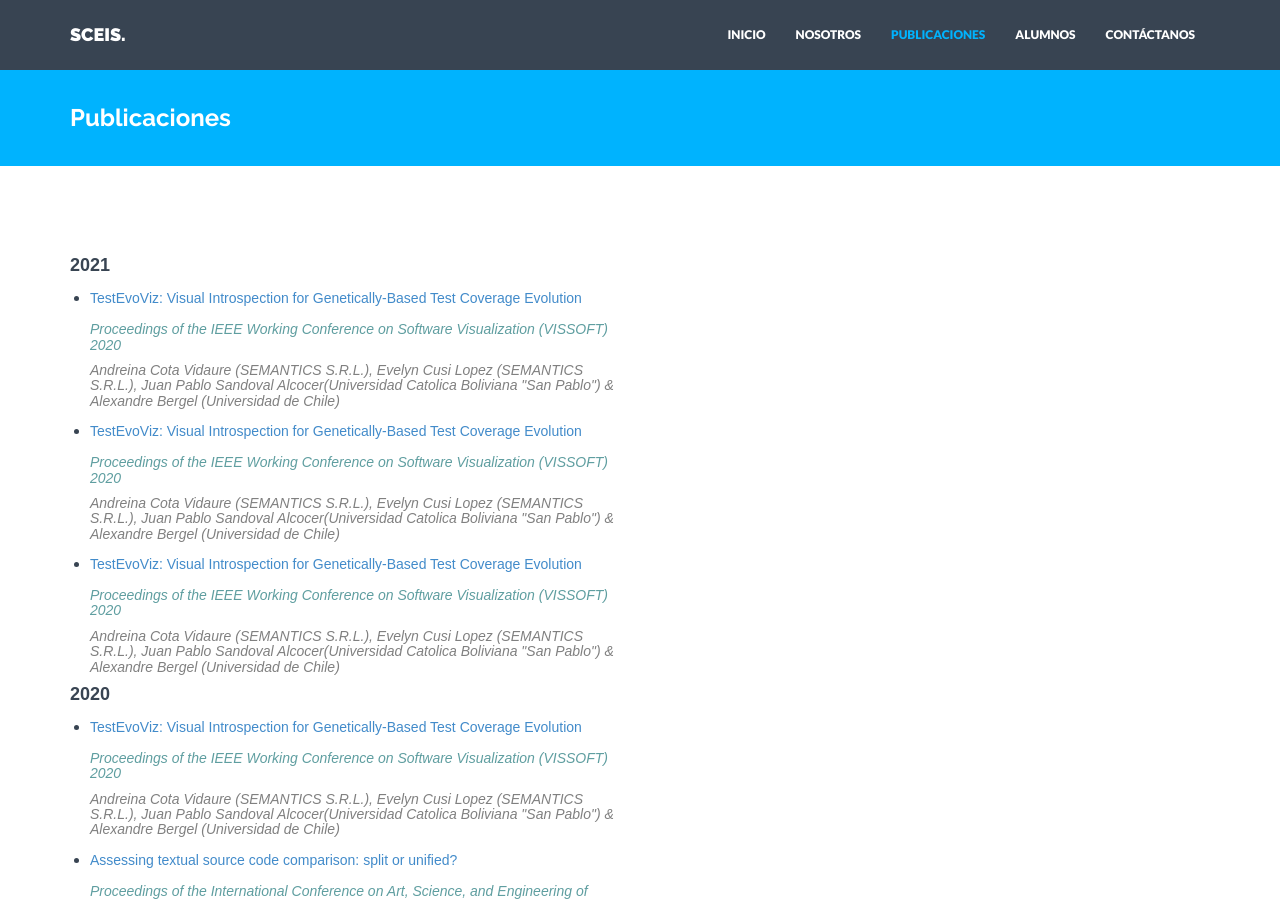
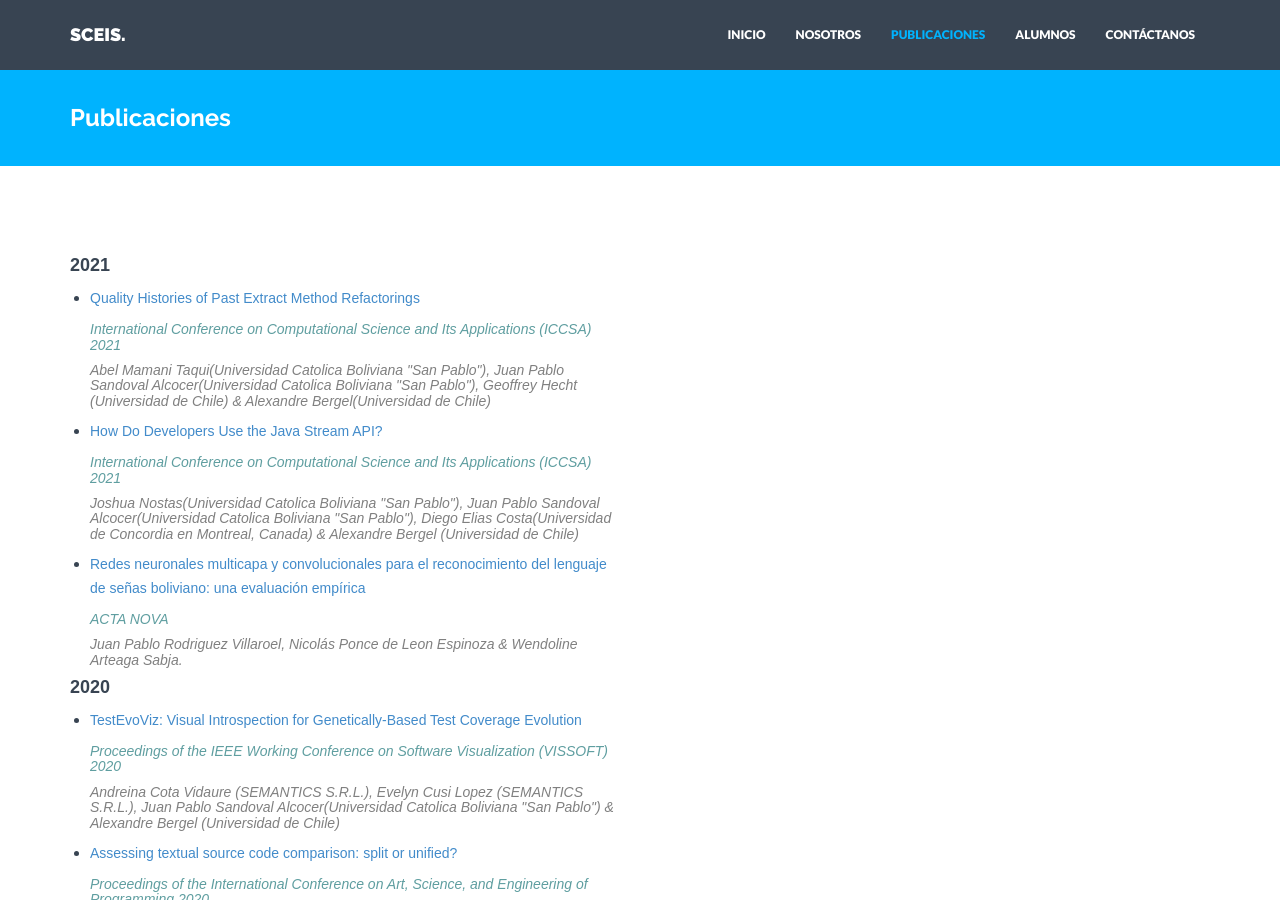
Before and after one commit to SociedadCEIS/paginaSCEIS, a Jekyll site: the page built from publications.html, in a window 1280 px wide and 900 px high. Built offline with Jekyll 4.4.1, drawn with Linux system fonts in a browser that asks for light colours; nearby versions of some CDN libraries.

Commit message:
update publications with links for 2021

```diff
--- a/publications.html
+++ b/publications.html
@@ -10,19 +10,19 @@ permalink: /publications/
             <h4 style="font-family:Arial, Helvetica, sans-serif;">2021</h4>
             <ul>
                 <li>
-                    <p style="font-family:Arial, Helvetica, sans-serif, bold;"><a href= "10.1109/VISSOFT51673.2020.00005" >TestEvoViz: Visual Introspection for Genetically-Based Test Coverage Evolution</a></p>
-                    <h5 style="font-family:Arial, Helvetica, sans-serif, bold; color:cadetblue"><i>Proceedings of the IEEE Working Conference on Software Visualization (VISSOFT) 2020</i></h5>
-                    <h5 style="font-family:Arial, Helvetica, sans-serif; color:grey"><i>Andreina Cota Vidaure (SEMANTICS S.R.L.), Evelyn Cusi Lopez (SEMANTICS S.R.L.), Juan Pablo Sandoval Alcocer(Universidad Catolica Boliviana "San Pablo") & Alexandre Bergel (Universidad de Chile)</i></h5>
+                    <p style="font-family:Arial, Helvetica, sans-serif, bold;"><a href= "https://link.springer.com/chapter/10.1007%2F978-3-030-87007-2_24" >Quality Histories of Past Extract Method Refactorings</a></p>
+                    <h5 style="font-family:Arial, Helvetica, sans-serif, bold; color:cadetblue"><i>International Conference on Computational Science and Its Applications (ICCSA) 2021</i></h5>
+                    <h5 style="font-family:Arial, Helvetica, sans-serif; color:grey"><i>Abel Mamani Taqui(Universidad Catolica Boliviana "San Pablo"), Juan Pablo Sandoval Alcocer(Universidad Catolica Boliviana "San Pablo"), Geoffrey Hecht (Universidad de Chile) & Alexandre Bergel(Universidad de Chile)</i></h5>
                 </li>
                 <li>
-                    <p style="font-family:Arial, Helvetica, sans-serif, bold;"><a href= "10.1109/VISSOFT51673.2020.00005" >TestEvoViz: Visual Introspection for Genetically-Based Test Coverage Evolution</a></p>
-                    <h5 style="font-family:Arial, Helvetica, sans-serif, bold; color:cadetblue"><i>Proceedings of the IEEE Working Conference on Software Visualization (VISSOFT) 2020</i></h5>
-                    <h5 style="font-family:Arial, Helvetica, sans-serif; color:grey"><i>Andreina Cota Vidaure (SEMANTICS S.R.L.), Evelyn Cusi Lopez (SEMANTICS S.R.L.), Juan Pablo Sandoval Alcocer(Universidad Catolica Boliviana "San Pablo") & Alexandre Bergel (Universidad de Chile)</i></h5>
+                    <p style="font-family:Arial, Helvetica, sans-serif, bold;"><a href= "https://link.springer.com/chapter/10.1007%2F978-3-030-87007-2_23" >How Do Developers Use the Java Stream API?</a></p>
+                    <h5 style="font-family:Arial, Helvetica, sans-serif, bold; color:cadetblue"><i>International Conference on Computational Science and Its Applications (ICCSA) 2021</i></h5>
+                    <h5 style="font-family:Arial, Helvetica, sans-serif; color:grey"><i>Joshua Nostas(Universidad Catolica Boliviana "San Pablo"), Juan Pablo Sandoval Alcocer(Universidad Catolica Boliviana "San Pablo"), Diego Elias Costa(Universidad de Concordia en Montreal, Canada) & Alexandre Bergel (Universidad de Chile)</i></h5>
                 </li>
                 <li>
-                    <p style="font-family:Arial, Helvetica, sans-serif, bold;"><a href= "10.1109/VISSOFT51673.2020.00005" >TestEvoViz: Visual Introspection for Genetically-Based Test Coverage Evolution</a></p>
-                    <h5 style="font-family:Arial, Helvetica, sans-serif, bold; color:cadetblue"><i>Proceedings of the IEEE Working Conference on Software Visualization (VISSOFT) 2020</i></h5>
-                    <h5 style="font-family:Arial, Helvetica, sans-serif; color:grey"><i>Andreina Cota Vidaure (SEMANTICS S.R.L.), Evelyn Cusi Lopez (SEMANTICS S.R.L.), Juan Pablo Sandoval Alcocer(Universidad Catolica Boliviana "San Pablo") & Alexandre Bergel (Universidad de Chile)</i></h5>
+                    <p style="font-family:Arial, Helvetica, sans-serif, bold;"><a href= "http://www.scielo.org.bo/scielo.php?script=sci_abstract&pid=S1683-07892021000100003&lng=es&nrm=iso&tlng=es">Redes neuronales multicapa y convolucionales para el reconocimiento del lenguaje de señas boliviano: una evaluación empírica</a></p>
+                    <h5 style="font-family:Arial, Helvetica, sans-serif, bold; color:cadetblue"><i>ACTA NOVA</i></h5>
+                    <h5 style="font-family:Arial, Helvetica, sans-serif; color:grey"><i> Juan Pablo Rodriguez Villaroel, Nicolás Ponce de Leon Espinoza & Wendoline Arteaga Sabja.</i></h5>
                 </li>
             </ul>
             <h4 style="font-family:Arial, Helvetica, sans-serif;">2020</h4>
```
